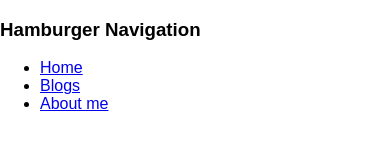
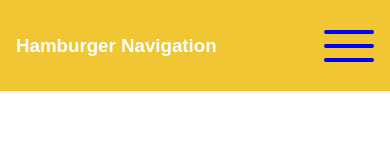
Before and after one commit to acciojob/hamburger-menu-magic-Rashmi-Salunkhe, a website: page main.html in a window 390 px wide. Drawn offline with Linux system fonts and the light colour scheme.

Commit message:
Update styles.css

```diff
--- a/styles.css
+++ b/styles.css
@@ -1,80 +1,107 @@
-/*  your css code here. If applicable */
-/* styles.css */
+/* General Styles */
 body {
+    font-family: Arial, sans-serif;
     margin: 0;
-    font-family: Arial, sans-serif;
+    padding: 0;
 }
 
-.navbar {
-    position: relative;
+header {
+    background-color: #F0C635;
+    padding: 1rem;
+    display: flex;
+    justify-content: space-between;
+    align-items: center;
+	color:white;
 }
 
-.menu-toggle {
-    display: none; /* Hide by default */
-    font-size: 24px;
-    cursor: pointer;
-    padding: 15px;
-    background-color: #333;
-    color: white;
+.nav-container {
+    width: 100%;
+    display: flex;
+    justify-content: space-between;
+    align-items: center;
 }
 
-.nav-links {
-    display: flex;
-    justify-content: center;
-    background-color: #333;
+h1 {
+    margin: 0;
 }
 
-.nav-links ul {
+nav {
+    display: flex;
+    align-items: center;
+}
+
+.nav-sub {
     list-style: none;
     margin: 0;
     padding: 0;
     display: flex;
 }
 
-.nav-links li {
-    margin: 0;
+.nav-sub li {
+    margin: 0 1rem;
 }
 
-.nav-links a {
-    display: block;
-    padding: 15px;
+.nav-sub a {
+    text-decoration: none;
     color: white;
-    text-decoration: none;
-    text-align: center;
+    font-size: 1rem;
 }
 
-.nav-links a:hover {
-    background-color: #575757;
+/* Hamburger Menu Styles */
+.ham {
+    display: none;
+    flex-direction: column;
+    cursor: pointer;
+    width: 50px;
 }
 
-/* Media Query for Mobile Devices */
+.ham span {
+    background: blue;
+    border-radius: 2px;
+    height: 4px;
+    margin: 5px 0;
+    width: 100%;
+    transition: transform 0.3s ease, opacity 0.3s ease;
+}
+
+.ham.open span:nth-child(1) {
+    transform: rotate(45deg) translate(10px, 10px);
+}
+
+.ham.open span:nth-child(2) {
+    opacity: 0;
+}
+
+.ham.open span:nth-child(3) {
+    transform: rotate(-45deg) translate(10px, -10px);
+}
+
+/* Responsive Styles */
 @media (max-width: 768px) {
-    .menu-toggle {
-        display: block; /* Show the hamburger icon */
+    .nav-sub {
+        display: flex;
+        flex-direction: column;
+        width: 200px;
+        height: auto;
+        background-color: #79B6E4;
+        position: fixed;
+        top: 17%;
+		z-index:-1;
+        right: -200px;
+        transition: right 0.3s ease;
+border-radius: 10px 10px 0px 60px;
     }
 
-    .nav-links {
-        display: none; /* Hide navigation links by default */
-        position: absolute;
-        top: 60px; /* Adjust based on your layout */
-        left: 0;
-        width: 100%;
-        background-color: #333;
-        flex-direction: column;
+    .nav-sub.show {
+        right: 0;
     }
 
-    .nav-links.active {
-        display: flex; /* Show navigation links when active */
+    .nav-sub li {
+        text-align: center;
+        margin: 1rem 0;
     }
 
-    .nav-links ul {
+    .ham {
         display: flex;
-        flex-direction: column;
-        width: 100%;
-    }
-
-    .nav-links li {
-        margin: 0;
-        text-align: center;
     }
 }
```
